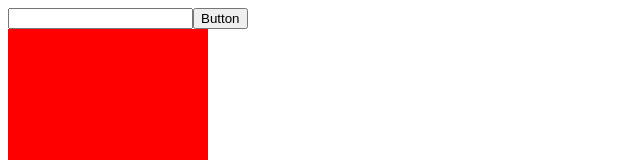
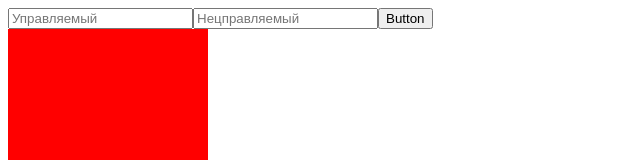
Before and after one commit to Ajtemir/react-typescript-props-events, a React (Create React App) app: page / in a window 1280 px wide. Shown: the top 160 px of the page, without its empty margins (0-640 px from the left). Built offline with nearby package versions, Linux system fonts and the light colour scheme; no server answers.

Commit message:
Типизация хука useRef. Неуправляемый компонент

```diff
--- a/src/Components/EventExample.tsx
+++ b/src/Components/EventExample.tsx
@@ -1,14 +1,15 @@
-import React, {FC, useState} from 'react';
+import React, {FC, useRef, useState} from 'react';
 
 const EventExample: FC = () => {
     const [value,setValue] = useState<string>('')
-    const [isDrag, setIsDrag] = useState<boolean>();
+    const [isDrag, setIsDrag] = useState<boolean>(false);
+    const inputRef = useRef<HTMLInputElement>(null);
     const changeHandler = (e: React.ChangeEvent<HTMLInputElement>) => {
         setValue(e.target.value)
     };
 
     const clickHandler = (e: React.MouseEvent<HTMLButtonElement>) => {
-        console.log(value)
+        console.log(inputRef.current?.value)
     }
 
     const dragHandler = (e: React.DragEvent<HTMLDivElement>) => {
@@ -29,7 +30,8 @@
     };
     return (
         <div>
-            <input value={value} onChange={changeHandler} type="text"/>
+            <input value={value} onChange={changeHandler} type="text" placeholder="Управляемый"/>
+            <input ref={inputRef} type="text" placeholder="Нецправляемый"/>
             <button onClick={clickHandler}>Button</button>
             <div draggable onDrag={dragHandler} style={{width:200, height:200, background: 'red'}}></div>
             <div
```
